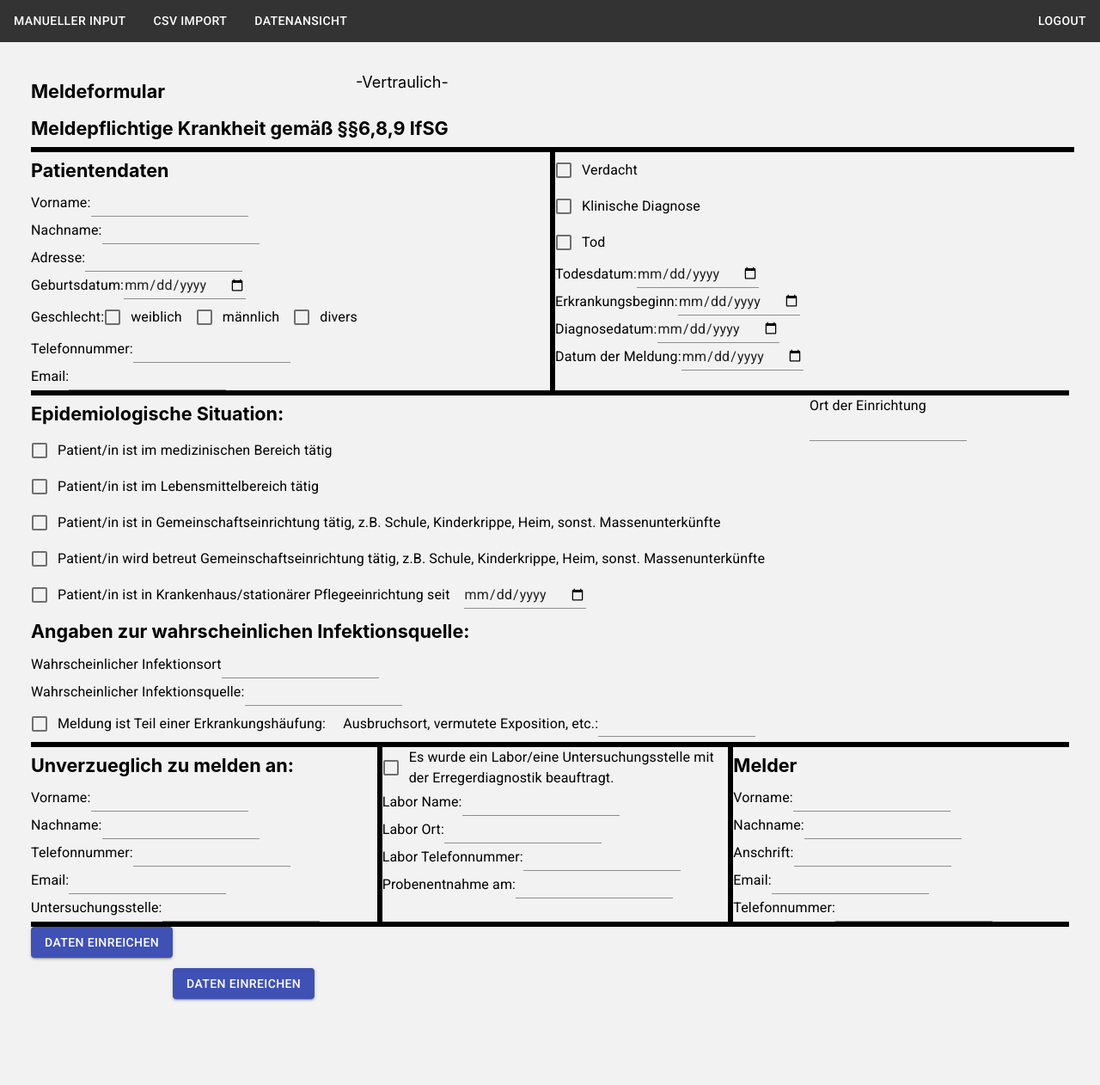
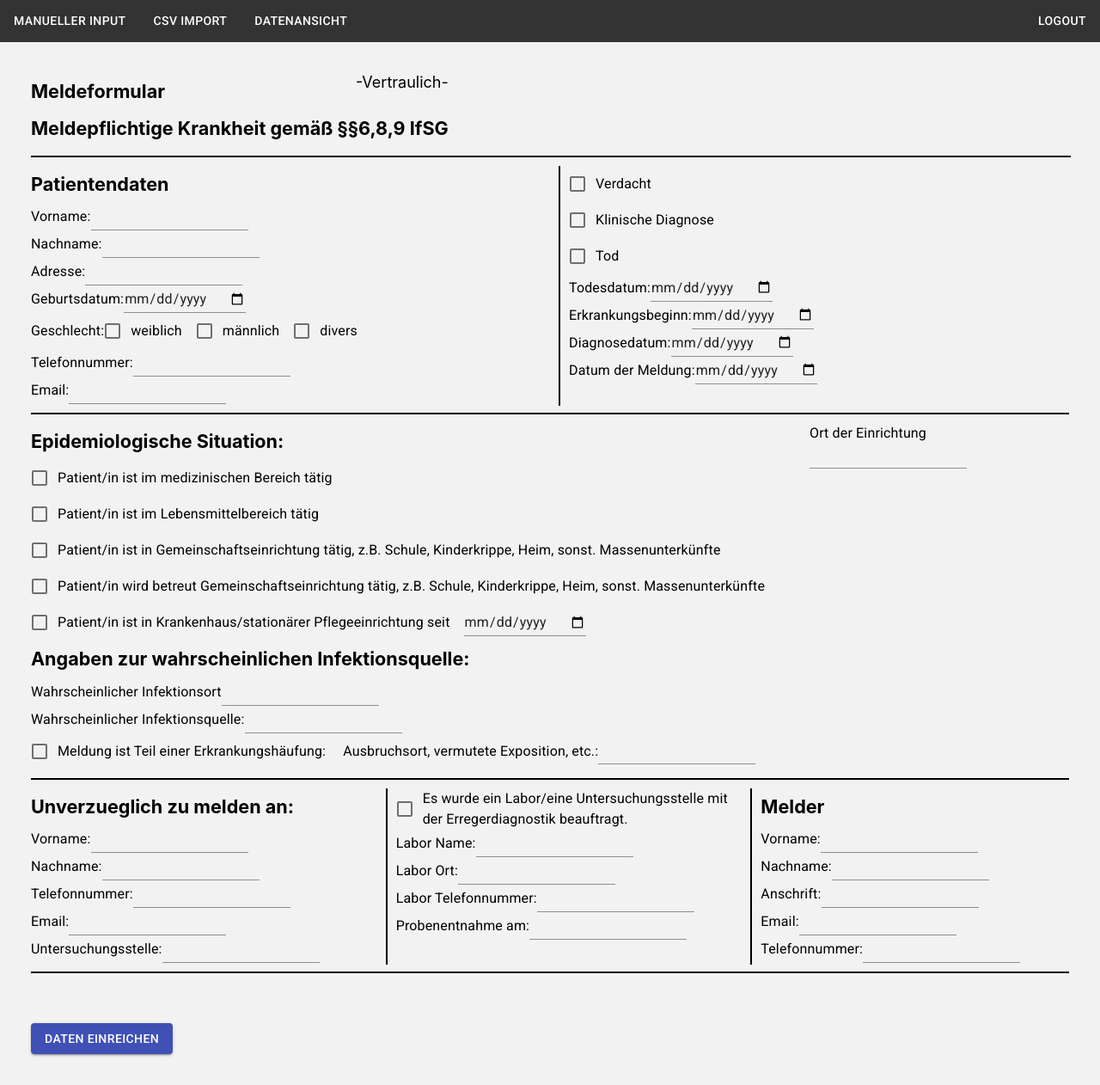
Before and after one commit to suniastar/online-fallregister, a React (Create React App) app in the folder fallregister_frontend/: page / in a window 1280 px wide. Shown: the whole page at 86% size. Before the commit the page ends 1198 px from the top, so only its background shows below. Built offline with nearby package versions, Linux system fonts and the light colour scheme; the HTML template or start-up script is replaced by a standard one.

Commit message:
dividers

```diff
--- a/fallregister_frontend/src/App_light.css
+++ b/fallregister_frontend/src/App_light.css
@@ -92,7 +92,6 @@ input[type=file] {
     margin:0px;
 }
 
-
 /*
 .MuiInput-underline:before {
     border-bottom: none !important;
@@ -147,3 +146,20 @@ label{
         transform: rotate(360deg);
     }
 }
+
+.horizontalDivider{
+    margin: 10px 0px;
+    border:solid;
+    border-width: 1px;
+    border-color: black;
+    height:100%;
+    width:100%;
+}
+
+.verticalDivider{
+    margin: 0px 10px;
+    border:solid;
+    border-width: 1px;
+    border-color: black;
+    height:100%;
+}
--- a/fallregister_frontend/src/PatientDataForm.js
+++ b/fallregister_frontend/src/PatientDataForm.js
@@ -112,11 +112,7 @@ class PatientDataForm extends React.Component {
             </Grid>
             <FormLabel class= "big">Meldepflichtige Krankheit gemäß §§6,8,9 IfSG</FormLabel>
         </Grid>
-        <div style={{
-            border: 'solid #000',
-            height: '100%',
-            width: '100%'
-        }}></div>
+        <div class="horizontalDivider"></div>
         <Grid container
               direction= 'row'
               justify= 'flex-start'
@@ -174,10 +170,7 @@ class PatientDataForm extends React.Component {
                                 <Input type="email" id="email" name="email"></Input>
                             </Grid>
                         </Grid>
-                        <div style={{
-                            border: 'solid #000',
-                            height: '100%',
-                        }}></div>
+                        <div class="verticalDivider"></div>
                         <Grid container
                               direction='column'
                               item
@@ -220,11 +213,7 @@ class PatientDataForm extends React.Component {
 
                     </Grid>
 
-            <div style={{
-                border: 'solid #000',
-                height: '100%',
-                width: '100%'
-            }}></div>
+            <div class="horizontalDivider"></div>
                     <Grid container
                           direction='row'
                           justify='flex-start'
@@ -289,11 +278,7 @@ class PatientDataForm extends React.Component {
                             <Input type="text" id="infectionSource" name="infectionSource"></Input>
                         </Grid>
                     </Grid>
-            <div style={{
-                border: 'solid #000',
-                height: '100%',
-                width: '100%'
-            }}></div>
+            <div class="horizontalDivider"></div>
                     <Grid container
                           direction='row'
                           justify='flex-start'
@@ -330,10 +315,7 @@ class PatientDataForm extends React.Component {
                                 <Input type="text" id="labor" name="labor"></Input>
                             </Grid>
                         </Grid>
-                        <div style={{
-                            border: 'solid #000',
-                            height: '100%',
-                        }}></div>
+                        <div class="verticalDivider"></div>
                         <Grid container
                               direction='column'
                               xs={4}
@@ -359,10 +341,7 @@ class PatientDataForm extends React.Component {
                                 <Input type="text" id="probedate" name="probedate"></Input>
                             </Grid>
                         </Grid>
-                        <div style={{
-                            border: 'solid #000',
-                            height: '100%',
-                        }}></div>
+                        <div class="verticalDivider"></div>
                         <Grid container
                               direction='column'
                               justify='flex-start'
@@ -390,19 +369,12 @@ class PatientDataForm extends React.Component {
                                 <Input type="email" id="email" name="email"></Input>
                             </Grid>
                             <Grid>
-                                <FormLabel for="telephonnumber">Telefonnummer:</FormLabel>
-                                <Input type="tel" id="telephonnumber" name="telephonenumber"></Input>
+                                <FormLabel for="telephonenumber">Telefonnummer:</FormLabel>
+                                <Input type="tel" id="telephonenumber" name="telephonenumber"></Input>
                             </Grid>
                         </Grid>
                     </Grid>
-            <div style={{
-                border: 'solid #000',
-                height: '100%',
-                width: '100%'
-            }}></div>
-                    <Grid>
-                    <Button type="submit" value="Submit" variant="contained" color="primary" >Daten einreichen</Button>
-                    </Grid>
+            <div class="horizontalDivider"></div>
 
                     <div class="submitButton">
                         <Button type="submit" value="Submit" variant="contained" color="primary" >Daten einreichen</Button>
```
